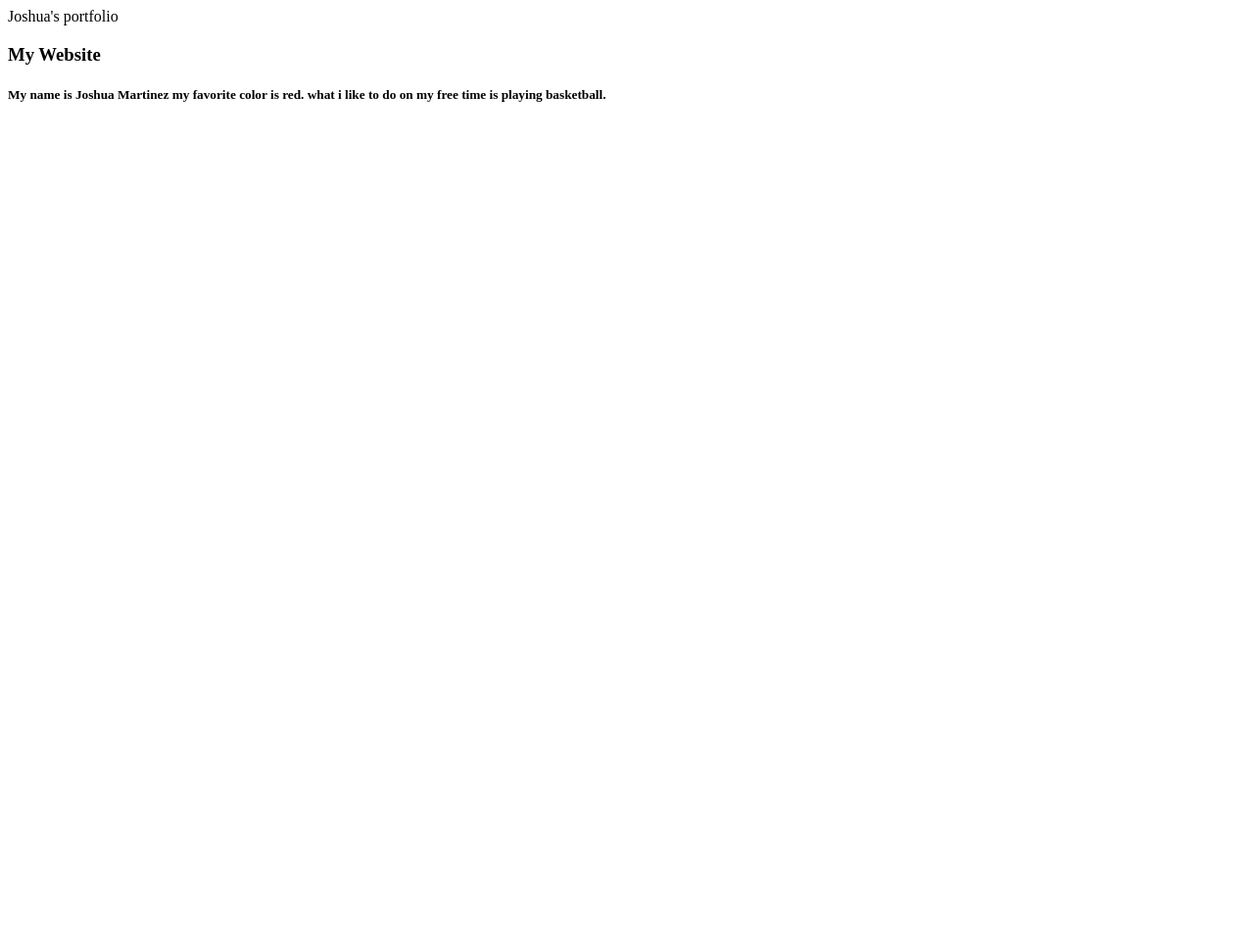
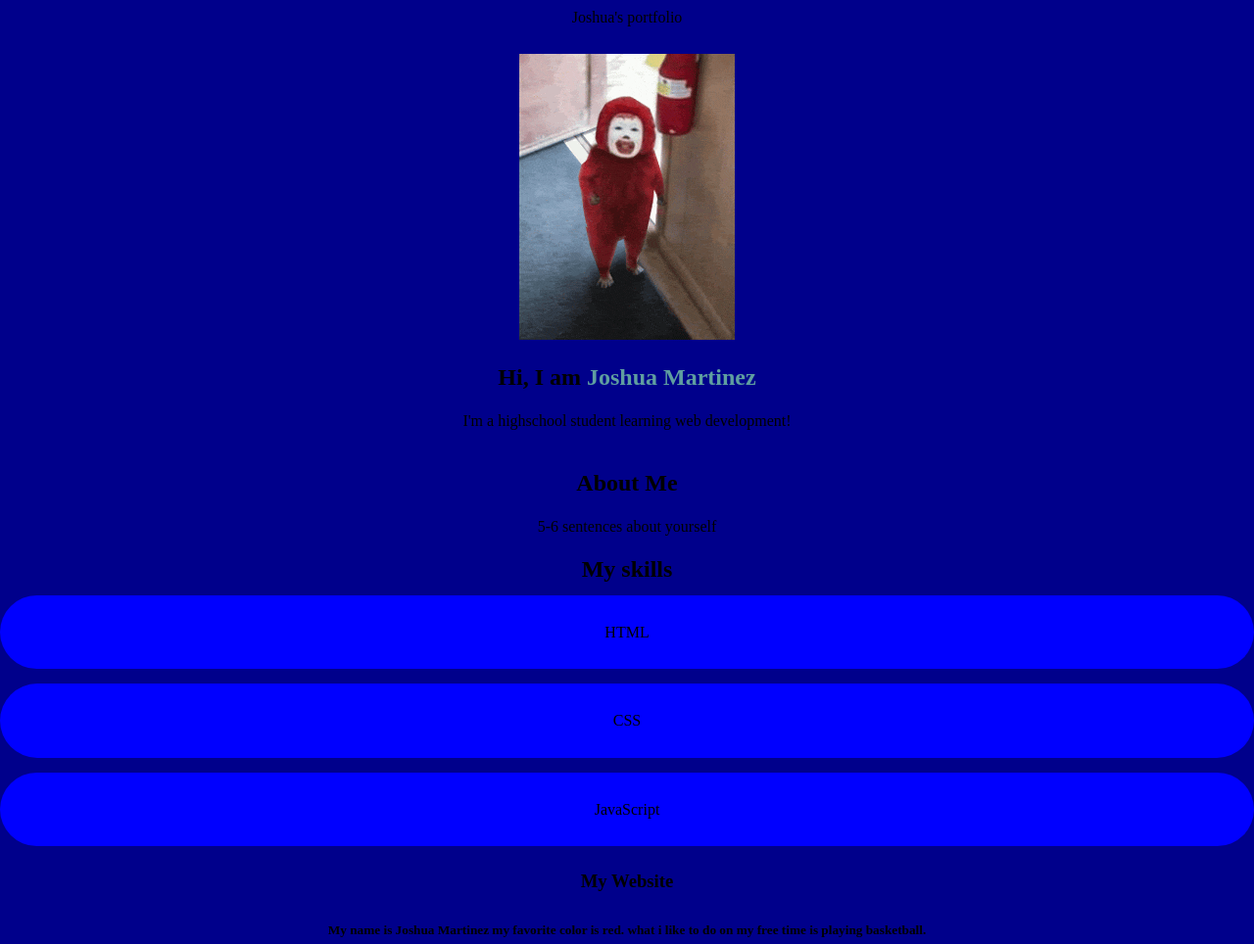
Before and after one commit to JoshuaMartinez210/syep-portfolio-JM, a plain HTML site: page index.html in a window 1280 px wide. Shown: the whole page at 98% size. Before the commit the page ends 800 px from the top, so only its background shows below. Drawn offline with Linux system fonts and the light colour scheme.

Commit message:
Added CSS

```diff
--- a/index.html
+++ b/index.html
@@ -5,9 +5,31 @@
     <meta charset="UTF-8">
     <meta name="viewport" content="width=device-width, initial-scale=1.0"
     <tittle> Joshua's portfolio</tittle>
+    <link href="style.css" rel="stylesheet">
 </head>
 
 <body>
+    <section id="home" class="hero">
+        <img src="clown-dance-genshin-impact.gif" alt="My Profile Picture"/>
+        <h2>Hi, I am <span class="accent">Joshua Martinez</span></h2>
+        <p>I'm a highschool student learning web development!</p>
+    </section>
+
+    </section id="about" class="section">
+         <h2>About Me</h2>
+        <p>5-6  sentences about yourself</p>
+    </section>
+
+
+    <section id="skills" class="section">
+        <h2>My skills</h2>
+        <div class="grid">
+        <div>HTML</div>
+        <div>CSS</div>
+        <div>JavaScript</div>
+
+
+
 
     <h3> My Website </h3>
     <h5> My name is Joshua Martinez my favorite color is red. what i like to do on my free time is playing basketball. </h5>
@@ -21,5 +43,3 @@
 
 
 </body>
-
-</html>
--- /dev/null
+++ b/style.css
@@ -0,0 +1,49 @@
+*{
+    margin: 0;
+    padding: 0;
+    box-sizing: border-box;
+}
+
+body{
+    background-color:darkblue;
+    text-align: center;
+    line-height: 2.2;
+}
+
+.hero{
+
+    padding: 20px  10px;
+}
+
+.hero img{
+    broder/radius:50%
+    margin-bottom: 10px;
+}
+
+
+.section h2{
+    front-size: 22px;
+
+}
+
+
+.hero h2{
+    front-size: 37px;
+}
+
+.accent{
+    color:cadetblue
+}
+
+
+.grid{
+    display: grid;
+    gap: 15px;
+}
+
+
+.grid div{
+    padding: 20px;
+    border-radius: 40px;
+    background-color:blue
+}
```
Also changed, not shown: clown-dance-genshin-impact.gif (added).
